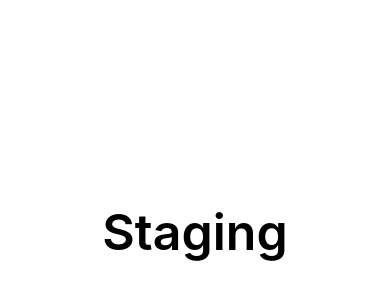
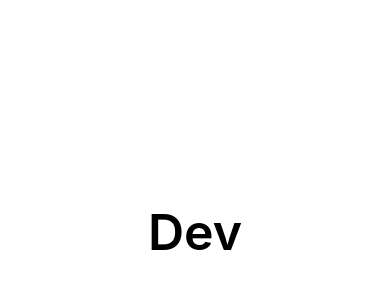
Before and after one commit to GlebPilipenko/appCenterConfig, a React Native app: screen / in a window 390 px wide. Shown: the part 190-490 px from the top of the page. Built offline with nearby package versions, Linux system fonts and the light colour scheme.

Commit message:
Init dev branch

```diff
--- a/App.js
+++ b/App.js
@@ -4,7 +4,7 @@ import {SafeAreaView, StyleSheet, Text} from 'react-native';
 const App = () => {
   return (
     <SafeAreaView style={styles.container}>
-      <Text style={styles.text}>Staging</Text>
+      <Text style={styles.text}>Dev</Text>
     </SafeAreaView>
   );
 };
```
